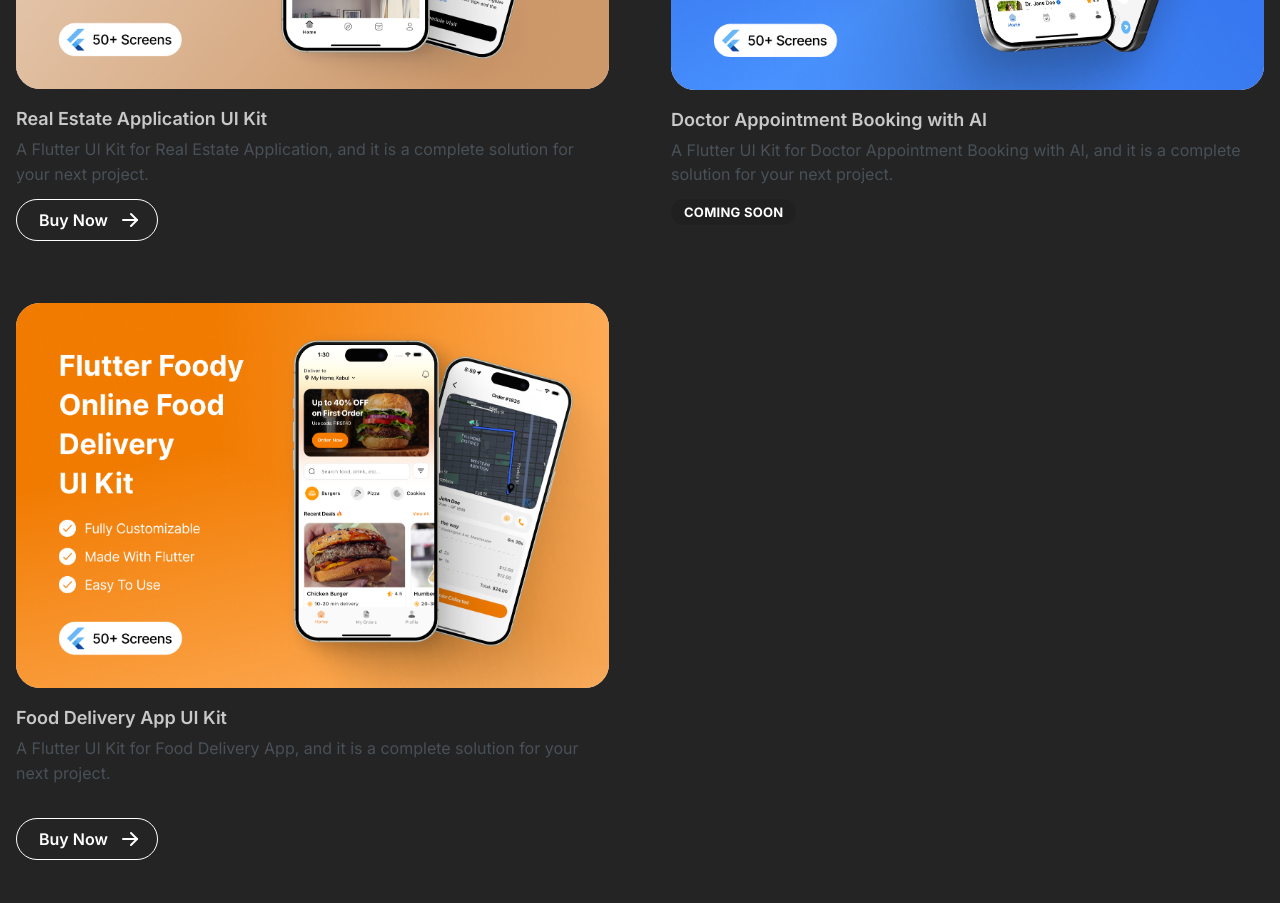
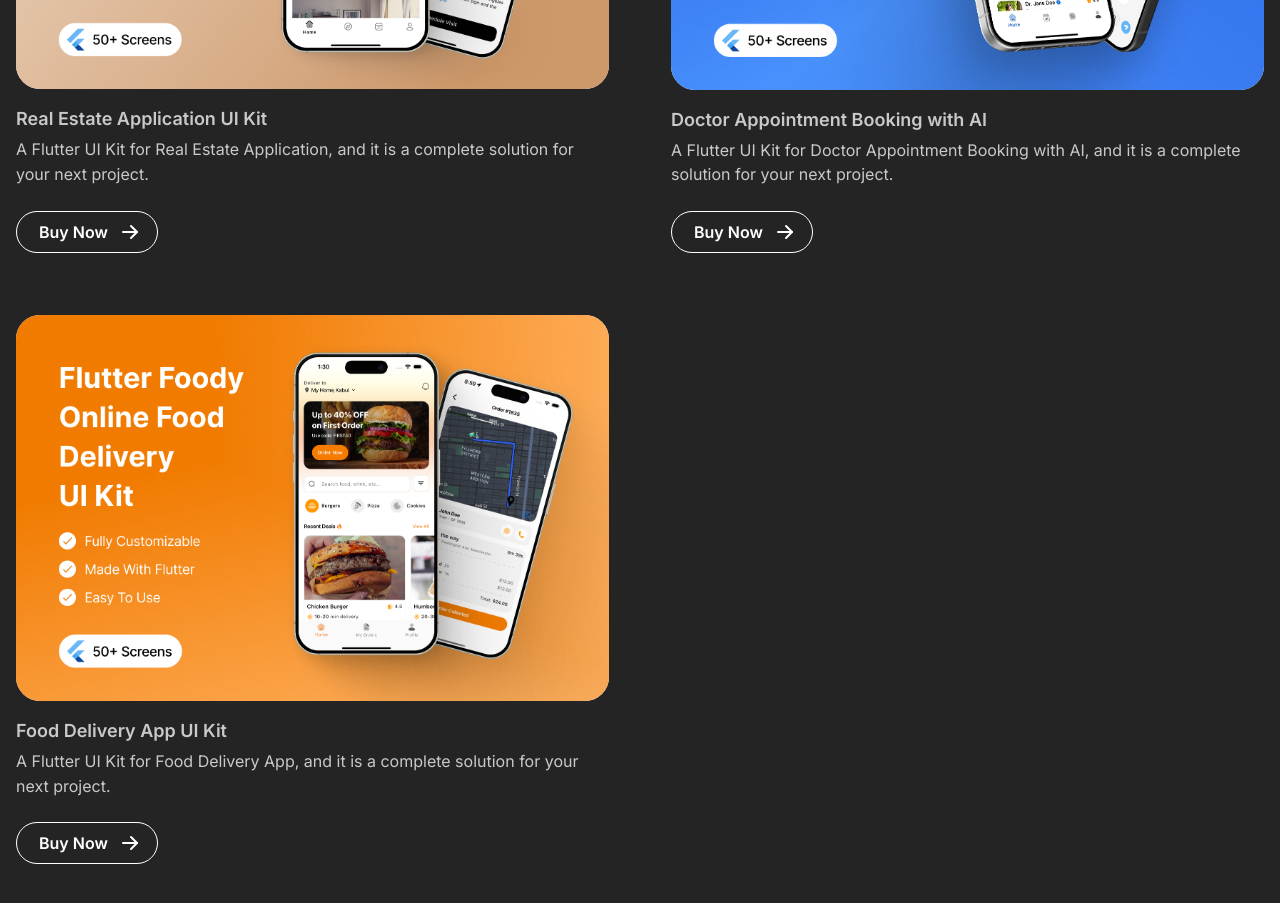
Before and after one commit to afgprogrammer/afgprogrammer.github.io, a Next.js app: page / in a window 1280 px wide. Shown: the part 2320-3223 px from the top of the page. Built offline with nearby package versions, Linux system fonts and the light colour scheme.

Commit message:
Add docy page link

```diff
--- a/src/app/page.tsx
+++ b/src/app/page.tsx
@@ -194,12 +194,16 @@ export default function Home() {
             <Text fz={18} mt={16} fw={600}>
               Real Estate Application UI Kit
             </Text>
-            <Text c="gray.7" mt={4}>
+            <Text
+              c={
+                "light-dark(var(--mantine-color-gray-7), var(--mantine-color-dark-0))"
+              }
+              mt={4}
+            >
               A Flutter UI Kit for Real Estate Application, and it is a complete
               solution for your next project.
             </Text>
-            <Space h={12} />
-
+            <Space h={24} />
             <Button
               radius="xl"
               color="light-dark(black, #fff)"
@@ -229,25 +233,27 @@ export default function Home() {
             <Text fz={18} mt={16} fw={600}>
               Doctor Appointment Booking with AI
             </Text>
-            <Text c="gray.7" mt={4}>
+            <Text
+              c={
+                "light-dark(var(--mantine-color-gray-7), var(--mantine-color-dark-0))"
+              }
+              mt={4}
+            >
               A Flutter UI Kit for Doctor Appointment Booking with AI, and it is
               a complete solution for your next project.
             </Text>
-            <Space h={12} />
-            <Badge variant="light" size="lg" color="light-dark(black, #fff)">
-              Coming Soon
-            </Badge>
-            {/* <Button
+            <Space h={24} />
+            <Button
               radius="xl"
-              color="black"
+              color="light-dark(black, #fff)"
               variant="outline"
               size="md"
               component={Link}
-              href="/projects"
+              href="/flutter/docy-ui-kit"
               rightSection={<IconArrowRight />}
             >
               Buy Now
-            </Button> */}
+            </Button>
           </GridCol>
           <GridCol span={{ lg: 6 }}>
             <Box
@@ -266,11 +272,16 @@ export default function Home() {
             <Text fz={18} mt={16} fw={600}>
               Food Delivery App UI Kit
             </Text>
-            <Text c="gray.7" mt={4}>
+            <Text
+              c={
+                "light-dark(var(--mantine-color-gray-7), var(--mantine-color-dark-0))"
+              }
+              mt={4}
+            >
               A Flutter UI Kit for Food Delivery App, and it is a complete
               solution for your next project.
             </Text>
-            <Space h={32} />
+            <Space h={24} />
             <Button
               radius="xl"
               color="light-dark(black, #fff)"
```
